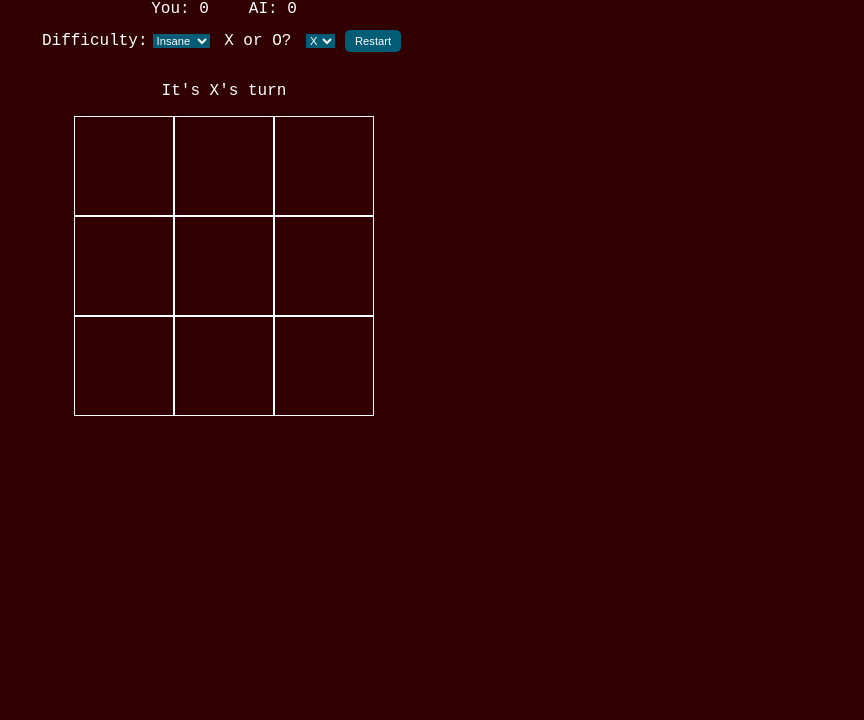
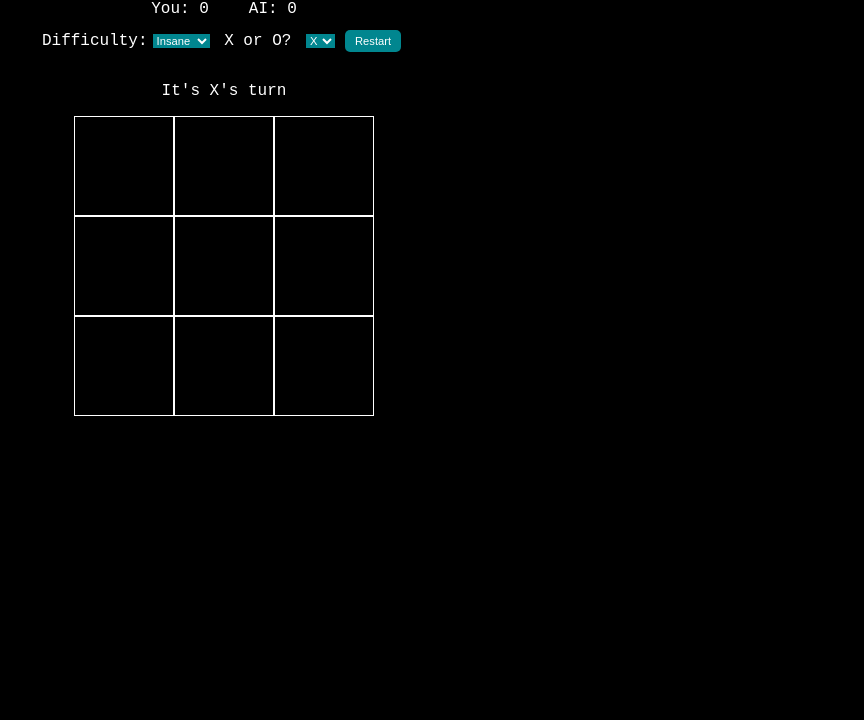
Before and after one commit to BrianDeJesus/ticTacToe, a React app: page / in a window 1280 px wide. Shown: the part 80-800 px from the top of the page, without its empty margins (416-1280 px from the left). Built offline with nearby package versions, Linux system fonts and the light colour scheme.

Commit message:
Adjust setting styles

```diff
--- a/src/styles/components/settings.css
+++ b/src/styles/components/settings.css
@@ -10,7 +10,7 @@
 
 .Options-select {
     border-radius: 0px;
-    background: #015c75;
+    background: #01868f;
     font-size: .7rem;
     color: #ffffff;
     border: none;
@@ -29,7 +29,7 @@
     padding: 5px 10px;
     margin: 12px 10px;
     border-radius: 5px;
-    background: #015c75;
+    background: #01868f;
     outline: none;
     color: #ffffff;
     border: none;
--- a/src/styles/styles.css
+++ b/src/styles/styles.css
@@ -9,7 +9,7 @@ body {
   padding: 0;
   margin: 0;
   font-family: monospace;
-  background-color: #310000;
+  background-color: #000000;
   color: #ffffff;
   width: 100%;
   height: 100%;
```
